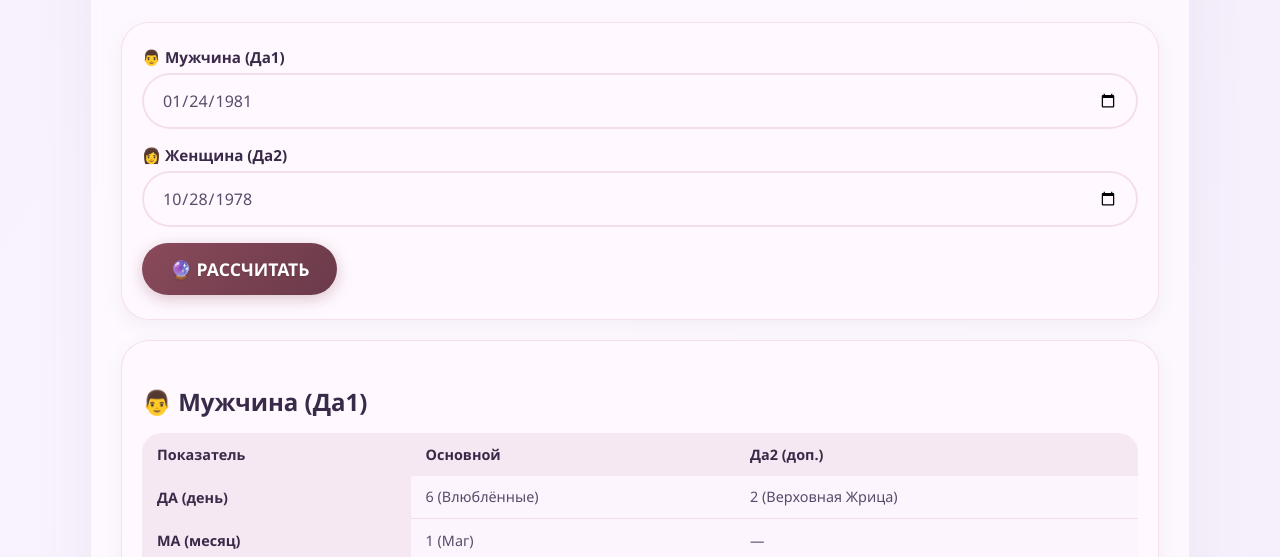
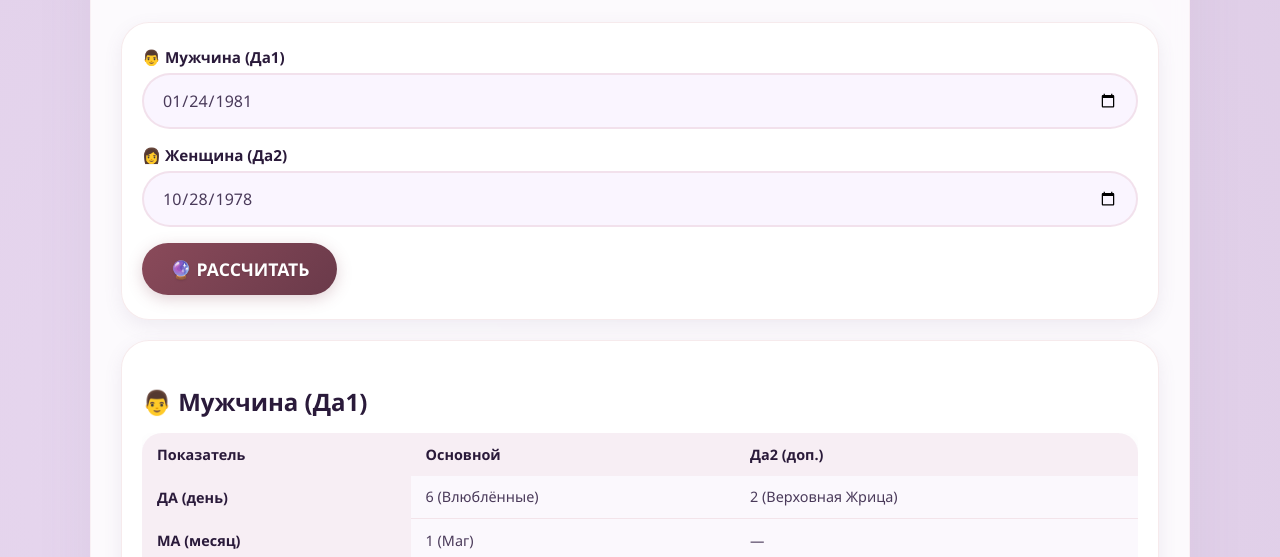
Before and after one commit to Magnitinka/Tarokarma, a plain HTML site: page duo.html in a window 1280 px wide. Shown: the part 243-800 px from the top of the page. Drawn offline with Linux system fonts and the light colour scheme.

Commit message:
Update style.css

```diff
--- a/style.css
+++ b/style.css
@@ -1,4 +1,4 @@
-/* ===== БАЗОВЫЕ СТИЛИ (СВЕТЛАЯ ВЕРСИЯ) ===== */
+/* ===== БАЗОВЫЕ СТИЛИ (ЛАВАНДОВАЯ ТЕМА) ===== */
 * {
   box-sizing: border-box;
   margin: 0;
@@ -7,102 +7,102 @@
 
 :root {
   /* ===== ФОНЫ ===== */
-  --bg-body: #f3edf7;
-  --bg-body-gradient: radial-gradient(circle at 30% 20%, #faf5ff 0%, #ede4f5 100%);
-  --bg-container: rgba(255, 250, 255, 0.75);
-  --bg-card: rgba(255, 248, 255, 0.7);
-  --bg-card-hover: #ffffff;
-  --bg-input: rgba(255, 248, 255, 0.6);
-  --bg-cell: rgba(245, 235, 250, 0.6);
-  --bg-missing: rgba(200, 170, 210, 0.2);
-  --bg-trait: rgba(245, 235, 250, 0.4);
-  --bg-name-block: rgba(245, 235, 250, 0.4);
-  --bg-double-da: rgba(180, 80, 100, 0.08);
+  --bg-body: #dcc8e8;               /* насыщенный лавандовый */
+  --bg-body-gradient: radial-gradient(circle at 30% 20%, #e8d8f0 0%, #d0bcd8 100%);
+  --bg-container: rgba(255, 255, 255, 0.88);
+  --bg-card: #ffffff;
+  --bg-card-hover: #faf5ff;
+  --bg-input: #faf5ff;
+  --bg-cell: #f5edfa;
+  --bg-missing: #e8d8f0;
+  --bg-trait: #f5edfa;
+  --bg-name-block: #f5edfa;
+  --bg-double-da: rgba(180, 80, 100, 0.06);
   --bg-warning: rgba(200, 170, 210, 0.15);
   --bg-zero: rgba(200, 170, 210, 0.2);
-  --bg-karmic-row: rgba(180, 80, 100, 0.1);
-  --bg-unsolved: rgba(212, 175, 55, 0.08);
+  --bg-karmic-row: rgba(180, 80, 100, 0.08);
+  --bg-unsolved: rgba(212, 175, 55, 0.06);
   --bg-modal: #ffffff;
-  --bg-modal-desc: rgba(245, 235, 250, 0.4);
-  --bg-result-card: rgba(255, 248, 255, 0.7);
-  --bg-result-desc: rgba(245, 235, 250, 0.3);
-  --bg-legend: rgba(245, 235, 250, 0.4);
-  --bg-stats: rgba(245, 235, 250, 0.4);
-  --bg-footer-course: rgba(180, 80, 100, 0.1);
-  --bg-paid-note: rgba(180, 80, 100, 0.05);
+  --bg-modal-desc: #f5edfa;
+  --bg-result-card: #ffffff;
+  --bg-result-desc: #f5edfa;
+  --bg-legend: #f5edfa;
+  --bg-stats: #f5edfa;
+  --bg-footer-course: rgba(180, 80, 100, 0.08);
+  --bg-paid-note: rgba(180, 80, 100, 0.04);
   --bg-back-link: #b8a0c8;
   --bg-back-link-hover: #9a80aa;
 
   /* ===== ТЕКСТ ===== */
-  --text-primary: #3a2a4a;
-  --text-secondary: #5a4a6a;
-  --text-muted: #8a7a9a;
+  --text-primary: #2a1a3a;
+  --text-secondary: #4a3a5a;
+  --text-muted: #7a6a8a;
   --text-light: #ffffff;
-  --text-subtitle: #5a4a6a;
-  --text-desc: #6a5a7a;
-  --text-footer: #8a7a9a;
+  --text-subtitle: #4a3a5a;
+  --text-desc: #5a4a6a;
+  --text-footer: #7a6a8a;
   --text-footer-course: #7a4a6a;
   --text-link: #b8a0c8;
   --text-link-hover: #8a6a9a;
   --text-warning: #4a3a5a;
   --text-warning-strong: #a05050;
   --text-zero: #7a4a5a;
-  --text-cell: #3a2a4a;
-  --text-cell-missing: #8a7a9a;
-  --text-trait-title: #3a2a4a;
-  --text-badge: #3a2a4a;
+  --text-cell: #2a1a3a;
+  --text-cell-missing: #7a6a8a;
+  --text-trait-title: #2a1a3a;
+  --text-badge: #2a1a3a;
   --text-name-number: #b8a0c8;
-  --text-double-da: #3a2a4a;
-  --text-stats: #5a4a6a;
-  --text-legend: #5a4a6a;
-  --text-card-item: #3a2a4a;
-  --text-card-item-number: #8a7a9a;
-  --text-card-item-name: #3a2a4a;
-  --text-modal-title: #3a2a4a;
+  --text-double-da: #2a1a3a;
+  --text-stats: #4a3a5a;
+  --text-legend: #4a3a5a;
+  --text-card-item: #2a1a3a;
+  --text-card-item-number: #7a6a8a;
+  --text-card-item-name: #2a1a3a;
+  --text-modal-title: #2a1a3a;
 
   /* ===== АКЦЕНТЫ ===== */
-  --accent: #b8a0c8;               /* серебристо-фиолетовый */
+  --accent: #b8a0c8;               /* серебристо-лавандовый */
   --accent-light: #d0c0e0;
   --accent-dark: #9a80aa;
-  --accent-secondary: #8a4a5a;     /* благородное бордо */
+  --accent-secondary: #8a4a5a;     /* бордо */
 
   /* ===== ГРАНИЦЫ ===== */
-  --border-color: rgba(180, 80, 100, 0.15);
-  --border-light: rgba(180, 80, 100, 0.08);
-  --border-input: rgba(180, 80, 100, 0.15);
+  --border-color: rgba(180, 80, 100, 0.12);
+  --border-light: rgba(180, 80, 100, 0.06);
+  --border-input: rgba(180, 80, 100, 0.12);
   --border-input-focus: #b8a0c8;
-  --border-cell: rgba(180, 80, 100, 0.15);
-  --border-cell-missing: rgba(180, 80, 100, 0.1);
-  --border-badge: rgba(180, 80, 100, 0.1);
-  --border-name-block: rgba(180, 80, 100, 0.1);
-  --border-modal: rgba(180, 80, 100, 0.1);
-  --border-result-card: rgba(180, 80, 100, 0.1);
+  --border-cell: rgba(180, 80, 100, 0.12);
+  --border-cell-missing: rgba(180, 80, 100, 0.08);
+  --border-badge: rgba(180, 80, 100, 0.08);
+  --border-name-block: rgba(180, 80, 100, 0.08);
+  --border-modal: rgba(180, 80, 100, 0.08);
+  --border-result-card: rgba(180, 80, 100, 0.08);
 
   /* ===== КНОПКИ ===== */
-  --btn-bg: linear-gradient(135deg, #b8a0c8, #9a80aa);   /* серебристый фиолет */
+  --btn-bg: linear-gradient(135deg, #b8a0c8, #9a80aa);
   --btn-bg-hover: linear-gradient(135deg, #c8b0d8, #b8a0c8);
   --btn-text: #ffffff;
-  --btn-shadow: 0 4px 15px rgba(180, 160, 200, 0.3);
-  --btn-shadow-hover: 0 8px 25px rgba(180, 160, 200, 0.4);
+  --btn-shadow: 0 4px 15px rgba(180, 160, 200, 0.25);
+  --btn-shadow-hover: 0 8px 25px rgba(180, 160, 200, 0.35);
 
-  --btn-primary-bg: linear-gradient(135deg, #8a4a5a, #6a3a4a); /* бордо */
+  --btn-primary-bg: linear-gradient(135deg, #8a4a5a, #6a3a4a);
   --btn-primary-hover: linear-gradient(135deg, #a05a6a, #8a4a5a);
-  --btn-primary-shadow: 0 4px 15px rgba(138, 74, 90, 0.3);
-  --btn-primary-shadow-hover: 0 8px 25px rgba(138, 74, 90, 0.4);
+  --btn-primary-shadow: 0 4px 15px rgba(138, 74, 90, 0.25);
+  --btn-primary-shadow-hover: 0 8px 25px rgba(138, 74, 90, 0.35);
 
-  --btn-pdf-bg: linear-gradient(135deg, #b8a0c8, #9a80aa); /* серебро */
+  --btn-pdf-bg: linear-gradient(135deg, #b8a0c8, #9a80aa);
   --btn-pdf-hover: linear-gradient(135deg, #c8b0d8, #b8a0c8);
-  --btn-pdf-shadow: 0 4px 15px rgba(180, 160, 200, 0.3);
-  --btn-pdf-shadow-hover: 0 8px 25px rgba(180, 160, 200, 0.4);
+  --btn-pdf-shadow: 0 4px 15px rgba(180, 160, 200, 0.25);
+  --btn-pdf-shadow-hover: 0 8px 25px rgba(180, 160, 200, 0.35);
 
   /* ===== ТЕНИ ===== */
-  --shadow-card: 0 6px 18px rgba(120, 100, 140, 0.08);
-  --shadow-hover: 0 16px 40px rgba(180, 160, 200, 0.15);
+  --shadow-card: 0 6px 18px rgba(120, 100, 140, 0.10);
+  --shadow-hover: 0 16px 40px rgba(180, 160, 200, 0.18);
   --shadow-container: 0 30px 60px rgba(120, 100, 140, 0.08);
   --shadow-table: 0 4px 12px rgba(120, 100, 140, 0.06);
   --shadow-result: 0 4px 10px rgba(0,0,0,0.06);
   --shadow-chart: 0 4px 12px rgba(0,0,0,0.02);
-  --shadow-modal: 0 30px 60px rgba(0,0,0,0.1);
+  --shadow-modal: 0 30px 60px rgba(0,0,0,0.12);
 
   /* ===== ШРИФТЫ ===== */
   --font-family: 'Segoe UI', 'Roboto', 'Helvetica Neue', sans-serif;
@@ -282,7 +282,7 @@ button:active {
 table {
   width: 100%;
   border-collapse: collapse;
-  background: rgba(245, 235, 250, 0.3);
+  background: rgba(245, 237, 250, 0.4);
   border-radius: 20px;
   overflow: hidden;
   box-shadow: var(--shadow-table);
@@ -290,7 +290,7 @@ table {
   min-width: 600px;
 }
 th {
-  background: rgba(180, 80, 100, 0.08);
+  background: rgba(180, 80, 100, 0.06);
   color: var(--text-primary);
   font-weight: 600;
   padding: 12px 15px;
@@ -329,7 +329,7 @@ li {
 
 /* ===== БЛОКИ РЕЗУЛЬТАТОВ ===== */
 .result-block {
-  background: rgba(245, 235, 250, 0.3);
+  background: rgba(245, 237, 250, 0.4);
   border-radius: 20px;
   padding: 18px 16px;
   margin: 12px 0;
@@ -351,7 +351,7 @@ li {
 .result-value {
   font-weight: 500;
   color: var(--text-secondary);
-  background: rgba(245, 235, 250, 0.3);
+  background: rgba(245, 237, 250, 0.4);
   padding: 4px 12px;
   border-radius: 30px;
   flex: 1 1 auto;
@@ -434,7 +434,7 @@ li {
 }
 .badge {
   display: inline-block;
-  background: rgba(245, 235, 250, 0.4);
+  background: rgba(245, 237, 250, 0.5);
   padding: 4px 12px;
   border-radius: 30px;
   font-size: 0.75rem;
@@ -544,7 +544,7 @@ canvas {
 .card-item:hover {
   transform: translateY(-5px);
   border-color: var(--accent);
-  box-shadow: 0 8px 20px rgba(120, 100, 140, 0.1);
+  box-shadow: 0 8px 20px rgba(120, 100, 140, 0.12);
 }
 .card-item img {
   width: 100%;
```
